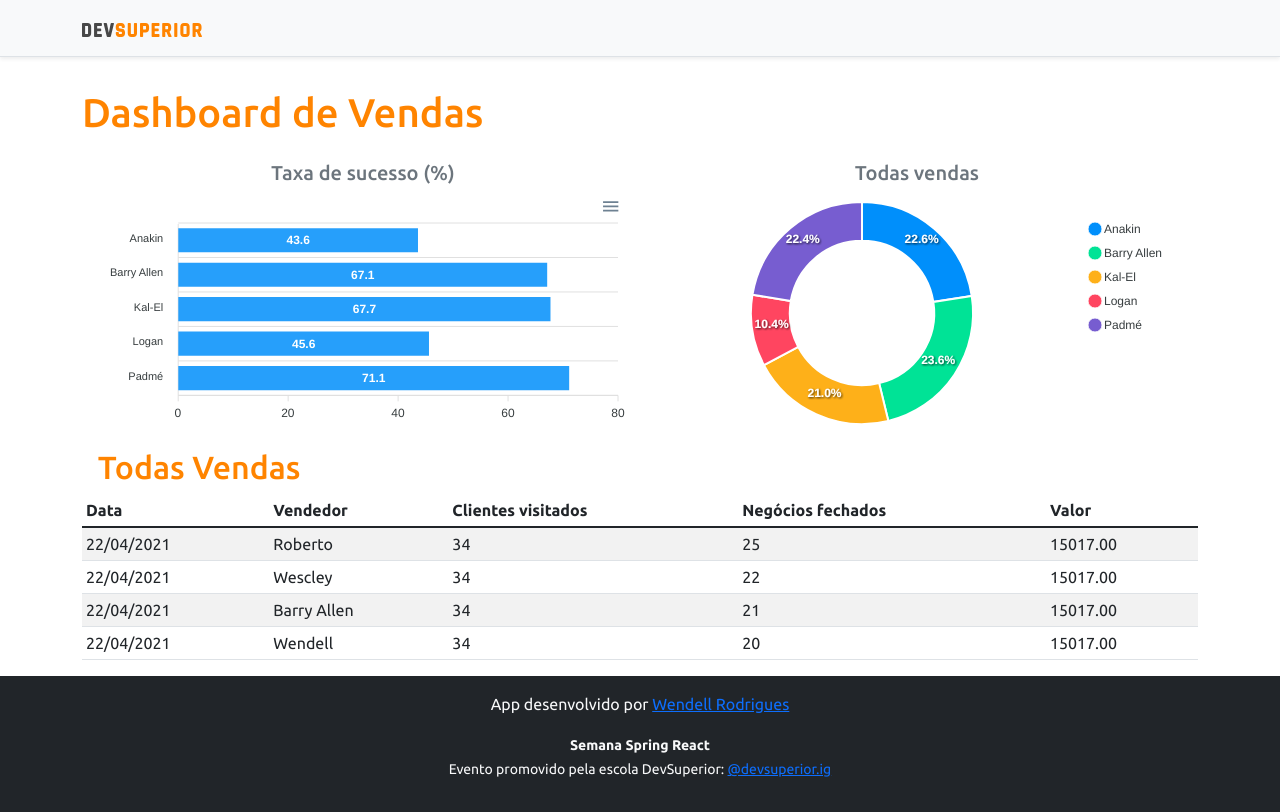
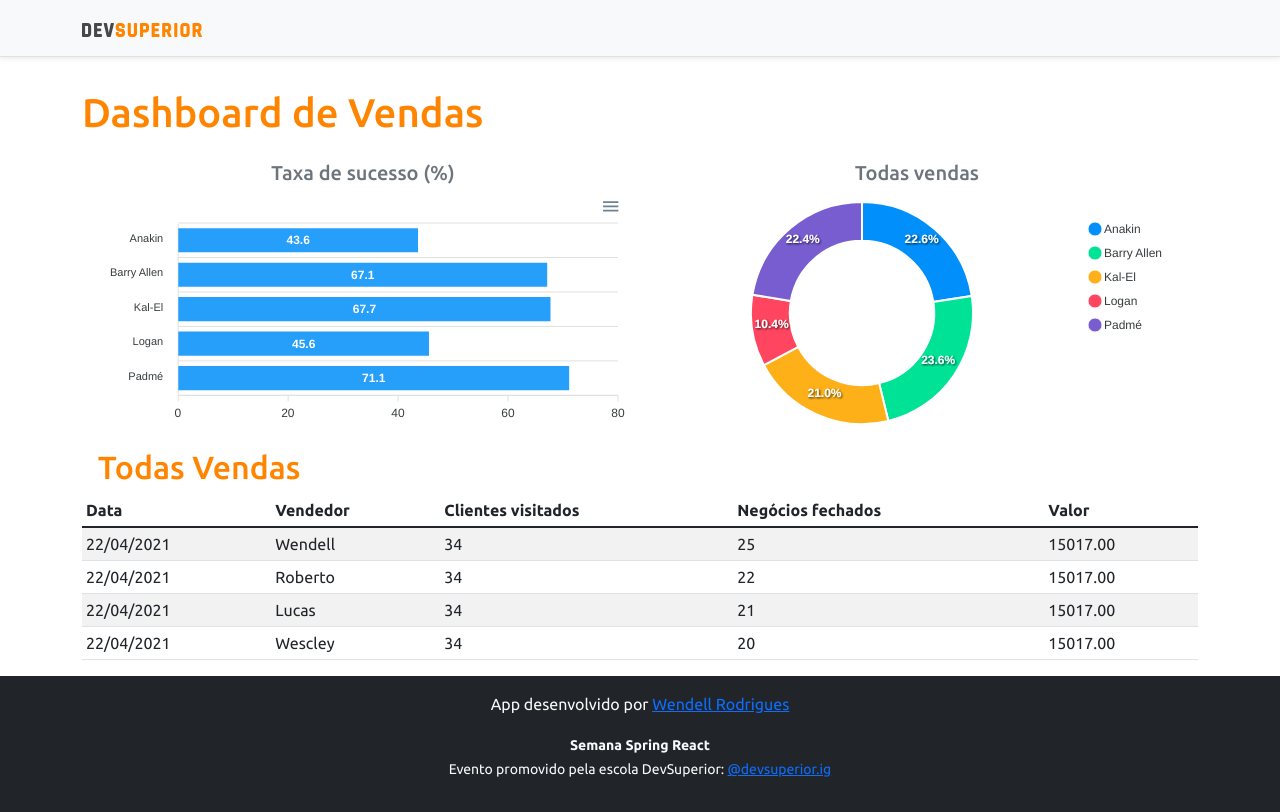
Before and after one commit to robertowendellrodrigues/projeto-sds3, a React (Create React App) app in the folder frontend/: page / in a window 1280 px wide. Built offline with nearby package versions, Linux system fonts and the light colour scheme.

Commit message:
Modificação

```diff
--- a/frontend/src/components/DataTable/index.tsx
+++ b/frontend/src/components/DataTable/index.tsx
@@ -14,28 +14,28 @@ const DataTable = () => {
         <tbody>
             <tr>
                 <td>22/04/2021</td>
-                <td>Roberto</td>
+                <td>Wendell</td>
                 <td>34</td>
                 <td>25</td>
                 <td>15017.00</td>
             </tr>
             <tr>
                 <td>22/04/2021</td>
-                <td>Wescley</td>
+                <td>Roberto</td>
                 <td>34</td>
                 <td>22</td>
                 <td>15017.00</td>
             </tr>
             <tr>
                 <td>22/04/2021</td>
-                <td>Barry Allen</td>
+                <td>Lucas</td>
                 <td>34</td>
                 <td>21</td>
                 <td>15017.00</td>
             </tr>
             <tr>
                 <td>22/04/2021</td>
-                <td>Wendell</td>
+                <td>Wescley</td>
                 <td>34</td>
                 <td>20</td>
                 <td>15017.00</td>
```
